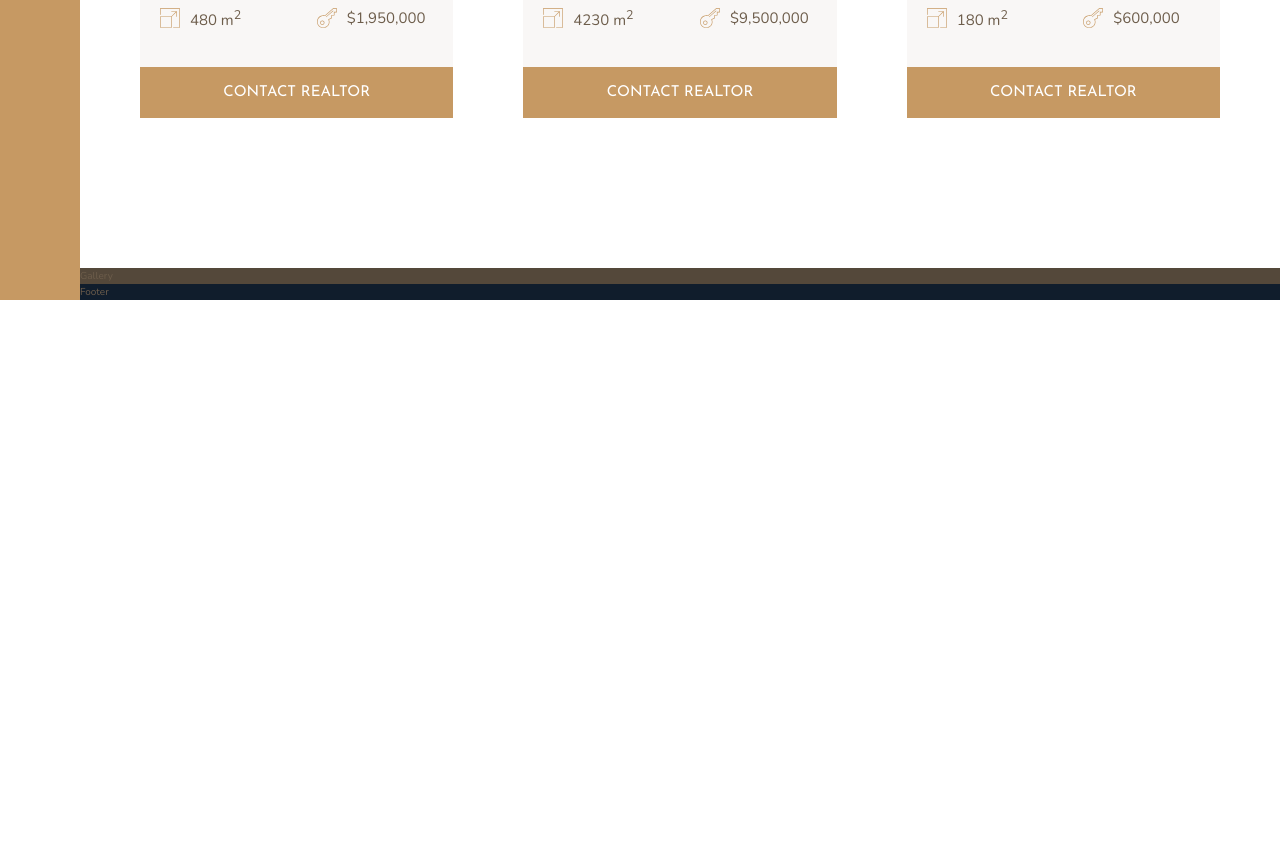
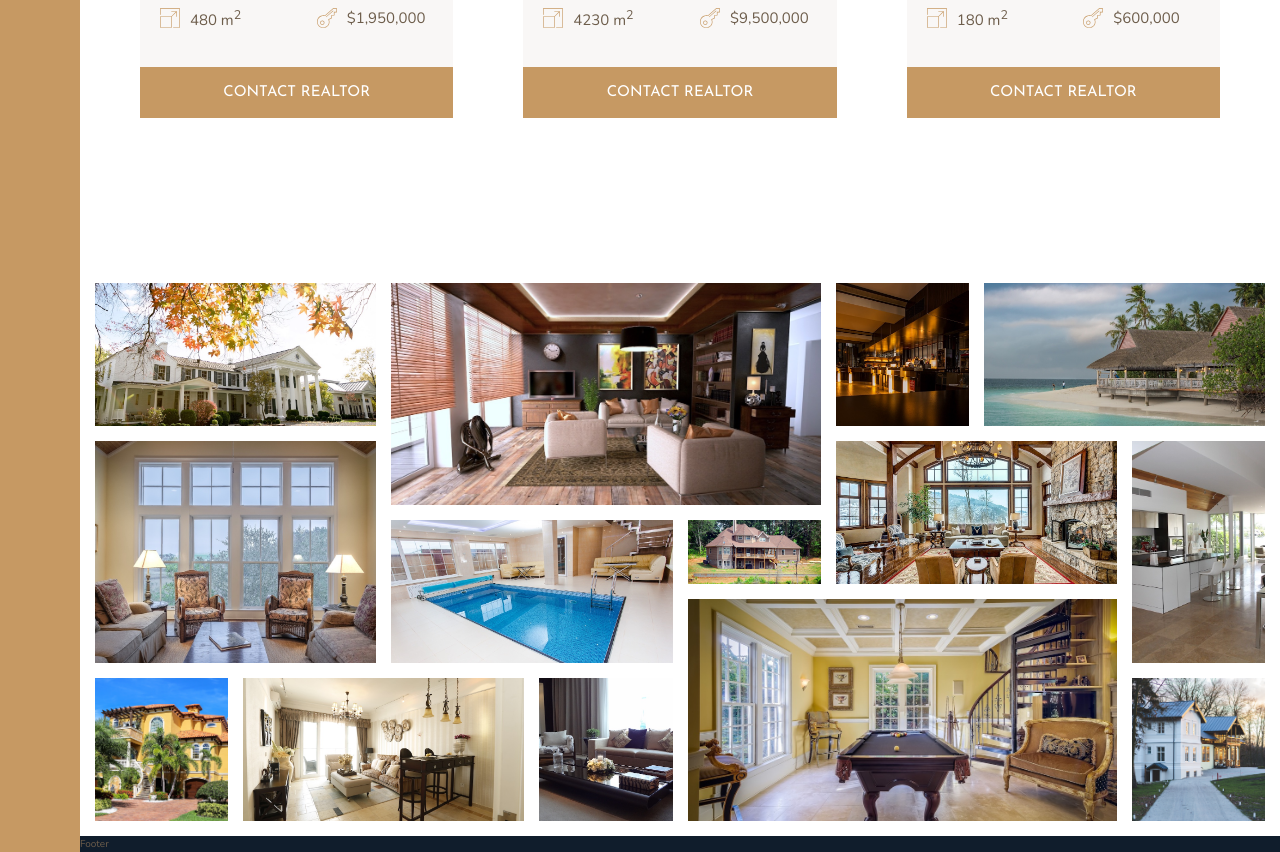
Before and after one commit to uniboxx/nexter-unibox, a website built with Vite: page index.html in a window 1280 px wide. Shown: the part 2888-3740 px from the top of the page. Before the commit the page ends 3188 px from the top, so only its background shows below. Built offline with nearby package versions, Linux system fonts and the light colour scheme.

Commit message:
finished gallery section

```diff
--- a/index.html
+++ b/index.html
@@ -298,7 +298,89 @@
       </div>
     </section>
 
-    <section class="gallery">Gallery</section>
+    <section class="gallery">
+      <figure class="gallery__item gallery__item--1">
+        <img src="img/gal-1.jpeg" alt="Gallery image 1" class="gallery__img" />
+      </figure>
+      <figure class="gallery__item gallery__item--2">
+        <img
+          src="img/gal-2.jpeg"
+          alt="Gallery image 2"
+          class="gallery__img gallery__img--2" />
+      </figure>
+      <figure class="gallery__item gallery__item--3">
+        <img
+          src="img/gal-3.jpeg"
+          alt="Gallery image 3"
+          class="gallery__img gallery__img--3" />
+      </figure>
+      <figure class="gallery__item gallery__item--4">
+        <img
+          src="img/gal-4.jpeg"
+          alt="Gallery image 4"
+          class="gallery__img gallery__img--4" />
+      </figure>
+      <figure class="gallery__item gallery__item--5">
+        <img
+          src="img/gal-5.jpeg"
+          alt="Gallery image 5"
+          class="gallery__img gallery__img--5" />
+      </figure>
+      <figure class="gallery__item gallery__item--6">
+        <img
+          src="img/gal-6.jpeg"
+          alt="Gallery image 6"
+          class="gallery__img gallery__img--6" />
+      </figure>
+      <figure class="gallery__item gallery__item--7">
+        <img
+          src="img/gal-7.jpeg"
+          alt="Gallery image 7"
+          class="gallery__img gallery__img--7" />
+      </figure>
+      <figure class="gallery__item gallery__item--8">
+        <img
+          src="img/gal-8.jpeg"
+          alt="Gallery image 8"
+          class="gallery__img gallery__img--8" />
+      </figure>
+      <figure class="gallery__item gallery__item--9">
+        <img
+          src="img/gal-9.jpeg"
+          alt="Gallery image 9"
+          class="gallery__img gallery__img--9" />
+      </figure>
+      <figure class="gallery__item gallery__item--10">
+        <img
+          src="img/gal-10.jpeg"
+          alt="Gallery image 10"
+          class="gallery__img gallery__img--10" />
+      </figure>
+      <figure class="gallery__item gallery__item--11">
+        <img
+          src="img/gal-11.jpeg"
+          alt="Gallery image 11"
+          class="gallery__img gallery__img--11" />
+      </figure>
+      <figure class="gallery__item gallery__item--12">
+        <img
+          src="img/gal-12.jpeg"
+          alt="Gallery image 12"
+          class="gallery__img gallery__img--12" />
+      </figure>
+      <figure class="gallery__item gallery__item--13">
+        <img
+          src="img/gal-13.jpeg"
+          alt="Gallery image 13"
+          class="gallery__img gallery__img--13" />
+      </figure>
+      <figure class="gallery__item gallery__item--14">
+        <img
+          src="img/gal-14.jpeg"
+          alt="Gallery image 14"
+          class="gallery__img gallery__img--14" />
+      </figure>
+    </section>
 
     <footer class="footer">Footer</footer>
   </body>
--- a/scss/_gallery.scss
+++ b/scss/_gallery.scss
@@ -1,4 +1,77 @@
 .gallery {
-  background-color: $color-grey-dark-1;
   grid-column: full-start/full-end;
+
+  display: grid;
+  grid-template-columns: repeat(8, 1fr);
+  grid-template-rows: repeat(7, 5vw);
+  gap: 1.5rem;
+  padding: 1.5rem;
+
+  &__item {
+    &--1 {
+      grid-column: 1/3;
+      grid-row: 1/3;
+    }
+    &--2 {
+      grid-column: 3/6;
+      grid-row: 1/4;
+    }
+    &--3 {
+      grid-column: 6/7;
+      grid-row: 1/3;
+    }
+    &--4 {
+      grid-column: 7/9;
+      grid-row: 1/3;
+    }
+    &--5 {
+      grid-column: 1/3;
+      grid-row: 3/6;
+    }
+    &--6 {
+      grid-column: 3/5;
+      grid-row: 4/6;
+    }
+    &--7 {
+      grid-column: 5/6;
+      grid-row: 4/5;
+    }
+    &--8 {
+      grid-column: 6/8;
+      grid-row: 3/5;
+    }
+    &--9 {
+      grid-column: 8/9;
+      grid-row: 3/6;
+    }
+    &--10 {
+      grid-column: 1/2;
+      grid-row: 6/8;
+    }
+    &--11 {
+      grid-column: 2/4;
+      grid-row: 6/8;
+    }
+    &--12 {
+      grid-column: 4/5;
+      grid-row: 6/8;
+    }
+    &--13 {
+      grid-column: 5/8;
+      grid-row: 5/8;
+    }
+    &--14 {
+      grid-column: 8/9;
+      grid-row: 6/8;
+    }
+  }
+  &__img {
+    width: 100%;
+    height: 100%; //^ se non si mette anche l'height non funziona
+    object-fit: cover; //_ questo fa la magia di mantenere le proporzioni rimanendo nella cella/e
+    display: block;
+  }
+
+  &__img {
+  }
 }
```
